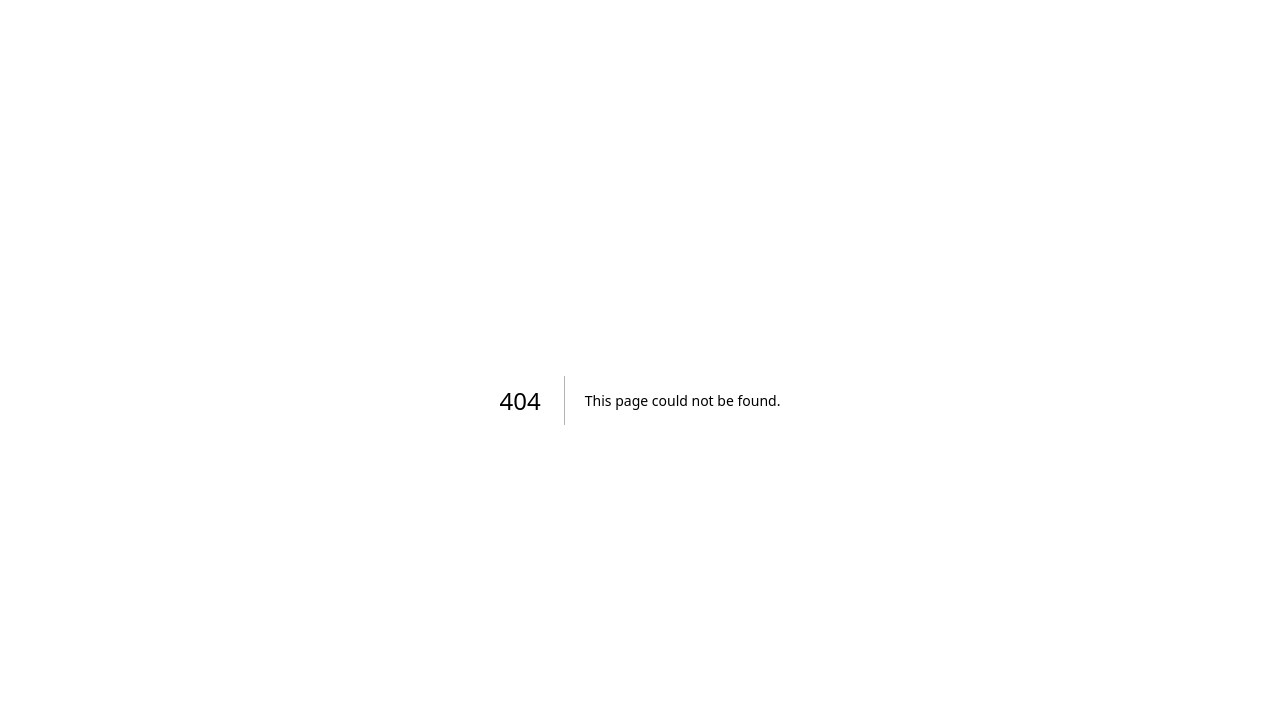
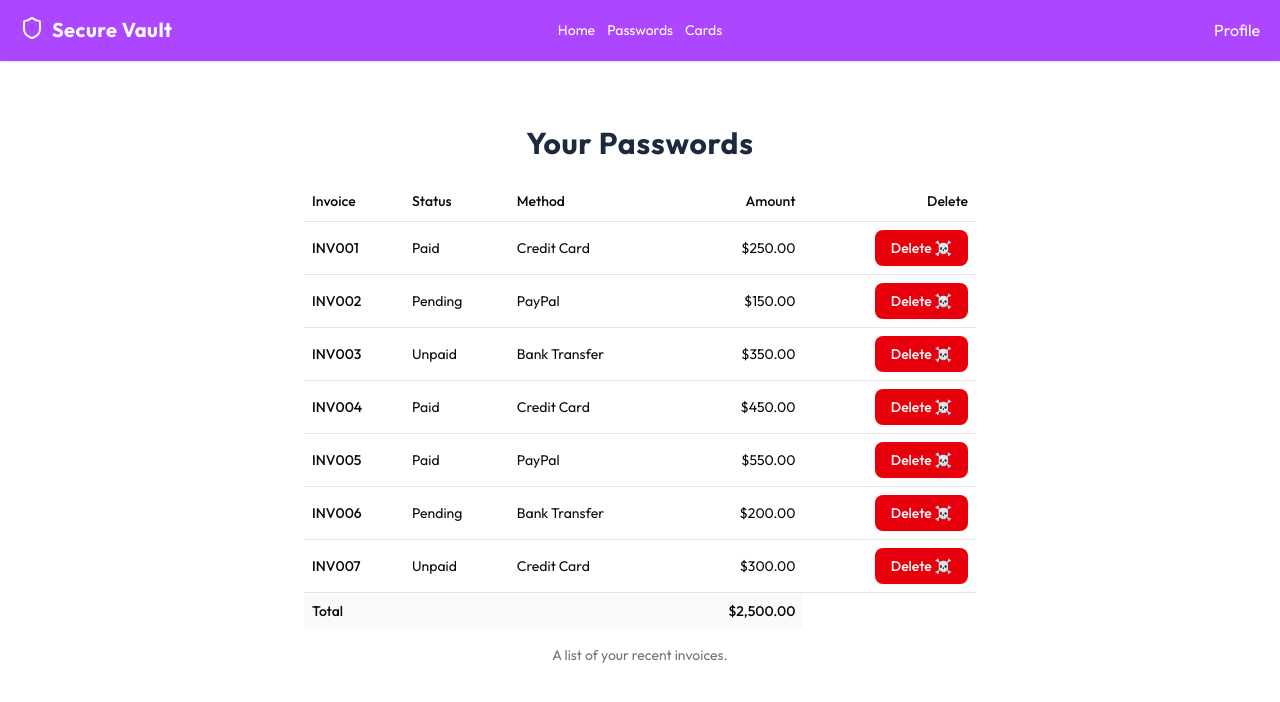
Before and after one commit to nilavtalukdar06/secure-vault, a Next.js app: page /passwords in a window 1280 px wide. Before the commit this address had no page. Shown: the top 702 px of the page. Built offline with nearby package versions, Linux system fonts and the light colour scheme.

Commit message:
Added mock table

```diff
--- a/app/(routes)/layout.js
+++ b/app/(routes)/layout.js
@@ -2,7 +2,7 @@
 
 export default function Layout({ children }) {
   return (
-    <main className="min-h-screen max-w-screen overflow-x-hidden relative flex justify-center items-center">
+    <main className="min-h-screen max-w-screen overflow-x-hidden relative">
       <Navbar />
       {children}
     </main>
--- /dev/null
+++ b/app/(routes)/passwords/page.js
@@ -0,0 +1,14 @@
+import { PasswordTable } from "@/components/PasswordTable";
+
+export default function PasswordPage() {
+  return (
+    <section className="my-5 lg:my-10 p-4 md:p-6">
+      <h1 className="text-slate-800 font-bold text-xl md:text-2xl lg:text-3xl text-center tracking-wide">
+        Your Passwords
+      </h1>
+      <div className="max-w-2xl overflow-auto mx-auto my-5">
+        <PasswordTable />
+      </div>
+    </section>
+  );
+}
--- /dev/null
+++ b/components/PasswordTable.jsx
@@ -0,0 +1,94 @@
+import {
+  Table,
+  TableBody,
+  TableCaption,
+  TableCell,
+  TableFooter,
+  TableHead,
+  TableHeader,
+  TableRow,
+} from "@/components/ui/table";
+import { Button } from "./ui/button";
+
+const invoices = [
+  {
+    invoice: "INV001",
+    paymentStatus: "Paid",
+    totalAmount: "$250.00",
+    paymentMethod: "Credit Card",
+  },
+  {
+    invoice: "INV002",
+    paymentStatus: "Pending",
+    totalAmount: "$150.00",
+    paymentMethod: "PayPal",
+  },
+  {
+    invoice: "INV003",
+    paymentStatus: "Unpaid",
+    totalAmount: "$350.00",
+    paymentMethod: "Bank Transfer",
+  },
+  {
+    invoice: "INV004",
+    paymentStatus: "Paid",
+    totalAmount: "$450.00",
+    paymentMethod: "Credit Card",
+  },
+  {
+    invoice: "INV005",
+    paymentStatus: "Paid",
+    totalAmount: "$550.00",
+    paymentMethod: "PayPal",
+  },
+  {
+    invoice: "INV006",
+    paymentStatus: "Pending",
+    totalAmount: "$200.00",
+    paymentMethod: "Bank Transfer",
+  },
+  {
+    invoice: "INV007",
+    paymentStatus: "Unpaid",
+    totalAmount: "$300.00",
+    paymentMethod: "Credit Card",
+  },
+];
+
+export function PasswordTable() {
+  return (
+    <Table>
+      <TableCaption>A list of your recent invoices.</TableCaption>
+      <TableHeader>
+        <TableRow>
+          <TableHead className="w-[100px]">Invoice</TableHead>
+          <TableHead>Status</TableHead>
+          <TableHead>Method</TableHead>
+          <TableHead className="text-right">Amount</TableHead>
+          <TableHead className="text-right">Delete</TableHead>
+        </TableRow>
+      </TableHeader>
+      <TableBody>
+        {invoices.map((invoice) => (
+          <TableRow key={invoice.invoice}>
+            <TableCell className="font-medium">{invoice.invoice}</TableCell>
+            <TableCell>{invoice.paymentStatus}</TableCell>
+            <TableCell>{invoice.paymentMethod}</TableCell>
+            <TableCell className="text-right">{invoice.totalAmount}</TableCell>
+            <TableCell className="text-right">
+              <Button variant="destructive" className="cursor-pointer">
+                Delete ☠️
+              </Button>
+            </TableCell>
+          </TableRow>
+        ))}
+      </TableBody>
+      <TableFooter>
+        <TableRow>
+          <TableCell colSpan={3}>Total</TableCell>
+          <TableCell className="text-right">$2,500.00</TableCell>
+        </TableRow>
+      </TableFooter>
+    </Table>
+  );
+}
--- /dev/null
+++ b/components/ui/table.jsx
@@ -0,0 +1,123 @@
+"use client"
+
+import * as React from "react"
+
+import { cn } from "@/lib/utils"
+
+function Table({
+  className,
+  ...props
+}) {
+  return (
+    (<div data-slot="table-container" className="relative w-full overflow-x-auto">
+      <table
+        data-slot="table"
+        className={cn("w-full caption-bottom text-sm", className)}
+        {...props} />
+    </div>)
+  );
+}
+
+function TableHeader({
+  className,
+  ...props
+}) {
+  return (
+    (<thead
+      data-slot="table-header"
+      className={cn("[&_tr]:border-b", className)}
+      {...props} />)
+  );
+}
+
+function TableBody({
+  className,
+  ...props
+}) {
+  return (
+    (<tbody
+      data-slot="table-body"
+      className={cn("[&_tr:last-child]:border-0", className)}
+      {...props} />)
+  );
+}
+
+function TableFooter({
+  className,
+  ...props
+}) {
+  return (
+    (<tfoot
+      data-slot="table-footer"
+      className={cn("bg-muted/50 border-t font-medium [&>tr]:last:border-b-0", className)}
+      {...props} />)
+  );
+}
+
+function TableRow({
+  className,
+  ...props
+}) {
+  return (
+    (<tr
+      data-slot="table-row"
+      className={cn(
+        "hover:bg-muted/50 data-[state=selected]:bg-muted border-b transition-colors",
+        className
+      )}
+      {...props} />)
+  );
+}
+
+function TableHead({
+  className,
+  ...props
+}) {
+  return (
+    (<th
+      data-slot="table-head"
+      className={cn(
+        "text-foreground h-10 px-2 text-left align-middle font-medium whitespace-nowrap [&:has([role=checkbox])]:pr-0 [&>[role=checkbox]]:translate-y-[2px]",
+        className
+      )}
+      {...props} />)
+  );
+}
+
+function TableCell({
+  className,
+  ...props
+}) {
+  return (
+    (<td
+      data-slot="table-cell"
+      className={cn(
+        "p-2 align-middle whitespace-nowrap [&:has([role=checkbox])]:pr-0 [&>[role=checkbox]]:translate-y-[2px]",
+        className
+      )}
+      {...props} />)
+  );
+}
+
+function TableCaption({
+  className,
+  ...props
+}) {
+  return (
+    (<caption
+      data-slot="table-caption"
+      className={cn("text-muted-foreground mt-4 text-sm", className)}
+      {...props} />)
+  );
+}
+
+export {
+  Table,
+  TableHeader,
+  TableBody,
+  TableFooter,
+  TableHead,
+  TableRow,
+  TableCell,
+  TableCaption,
+}
```
